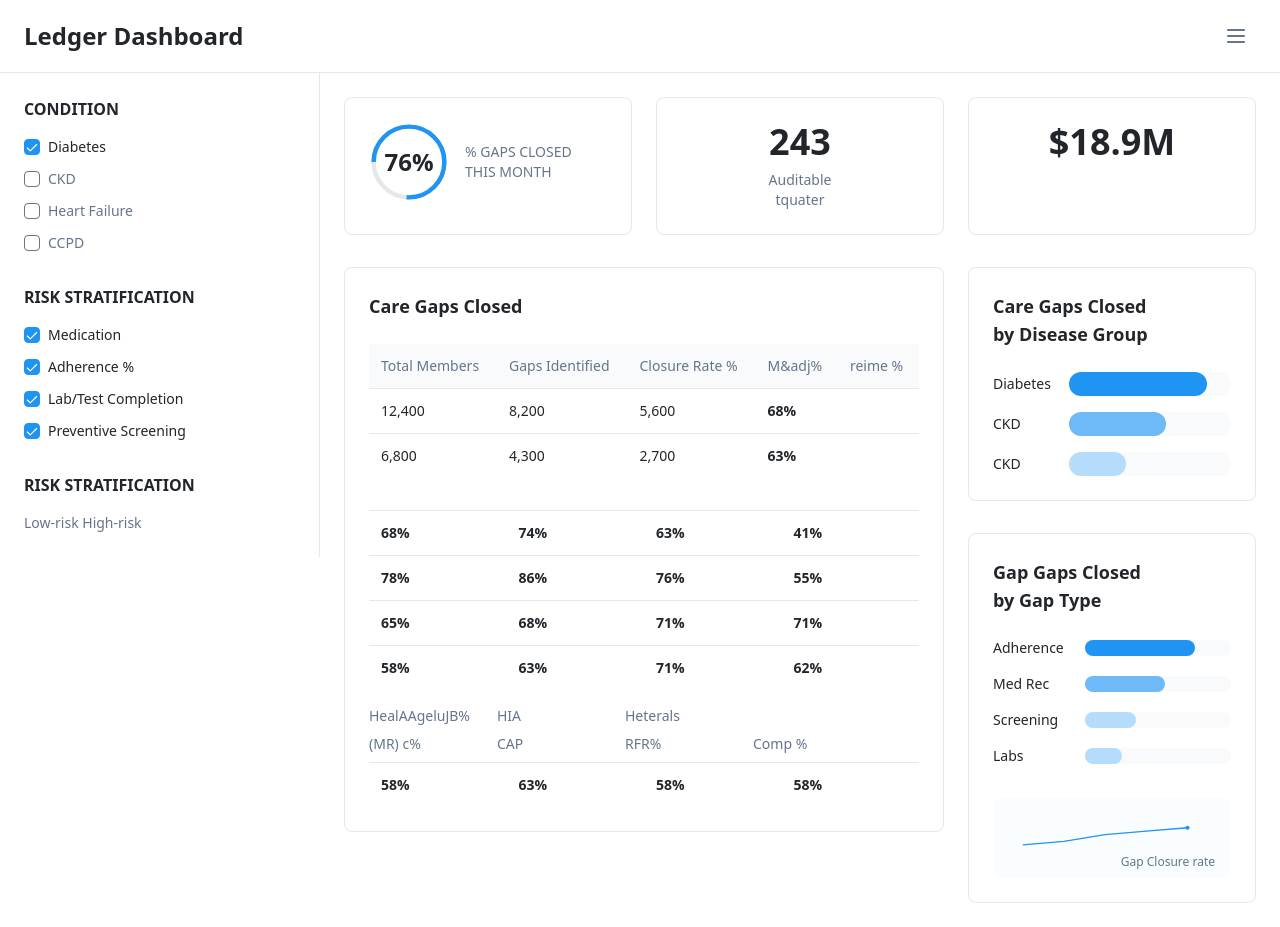
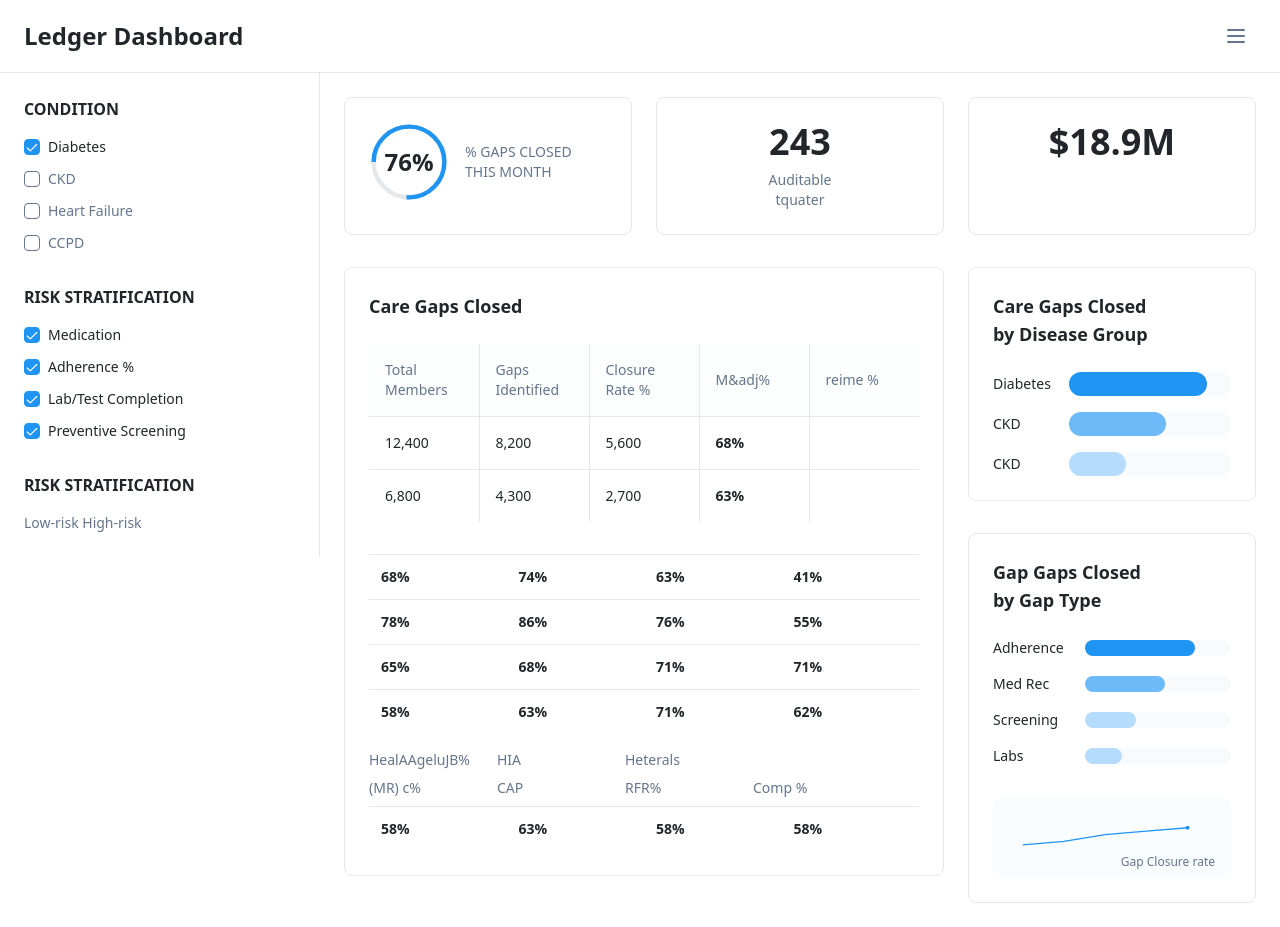
Before and after one commit to andrii913/mirror-app-board, a React (Vite) app: page / in a window 1280 px wide. Built offline with nearby package versions, Linux system fonts and the light colour scheme; the HTML template or start-up script is replaced by a standard one.

Commit message:
Fix: Match table width and height

```diff
--- a/src/components/CareGapsTable.tsx
+++ b/src/components/CareGapsTable.tsx
@@ -26,28 +26,35 @@ export const CareGapsTable = () => {
   ];
 
   return (
-    <div className="bg-card rounded-lg border border-border p-6">
+    <div className="bg-card rounded-lg border border-border p-6 w-full">
       <h3 className="text-lg font-semibold text-foreground mb-6">Care Gaps Closed</h3>
 
       <div className="overflow-x-auto">
-        <table className="w-full">
+        <table className="w-full table-fixed">
+          <colgroup>
+            <col className="w-1/5" />
+            <col className="w-1/5" />
+            <col className="w-1/5" />
+            <col className="w-1/5" />
+            <col className="w-1/5" />
+          </colgroup>
           <thead>
-            <tr className="bg-dashboard-table-header">
-              <th className="text-left p-3 text-sm font-medium text-muted-foreground">Total Members</th>
-              <th className="text-left p-3 text-sm font-medium text-muted-foreground">Gaps Identified</th>
-              <th className="text-left p-3 text-sm font-medium text-muted-foreground">Closure Rate %</th>
-              <th className="text-left p-3 text-sm font-medium text-muted-foreground">M&adj%</th>
-              <th className="text-left p-3 text-sm font-medium text-muted-foreground">reime %</th>
+            <tr className="bg-muted/30">
+              <th className="text-left p-4 text-sm font-medium text-muted-foreground border-r border-border">Total Members</th>
+              <th className="text-left p-4 text-sm font-medium text-muted-foreground border-r border-border">Gaps Identified</th>
+              <th className="text-left p-4 text-sm font-medium text-muted-foreground border-r border-border">Closure Rate %</th>
+              <th className="text-left p-4 text-sm font-medium text-muted-foreground border-r border-border">M&adj%</th>
+              <th className="text-left p-4 text-sm font-medium text-muted-foreground">reime %</th>
             </tr>
           </thead>
           <tbody>
             {tableData.map((row, index) => (
-              <tr key={index} className="border-t border-border">
-                <td className="p-3 text-sm font-medium text-foreground">{row.totalMembers}</td>
-                <td className="p-3 text-sm text-foreground">{row.gapsIdentified}</td>
-                <td className="p-3 text-sm text-foreground">{row.closureRate}</td>
-                <td className="p-3 text-sm font-semibold text-foreground">{row.percentage}</td>
-                <td className="p-3 text-sm text-foreground"></td>
+              <tr key={index} className="border-t border-border h-12">
+                <td className="p-4 text-sm font-medium text-foreground border-r border-border">{row.totalMembers}</td>
+                <td className="p-4 text-sm text-foreground border-r border-border">{row.gapsIdentified}</td>
+                <td className="p-4 text-sm text-foreground border-r border-border">{row.closureRate}</td>
+                <td className="p-4 text-sm font-semibold text-foreground border-r border-border">{row.percentage}</td>
+                <td className="p-4 text-sm text-foreground"></td>
               </tr>
             ))}
           </tbody>
```
